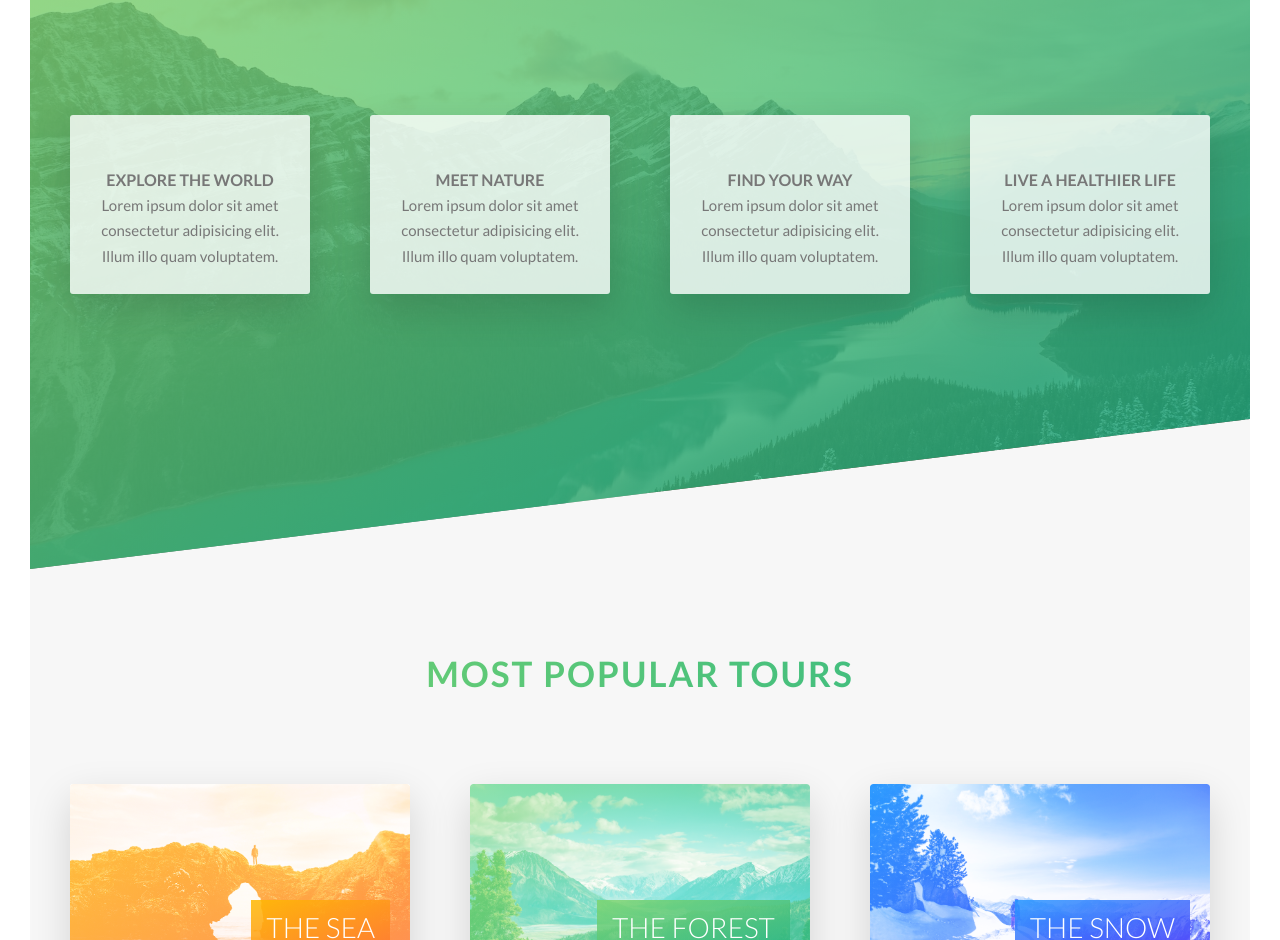
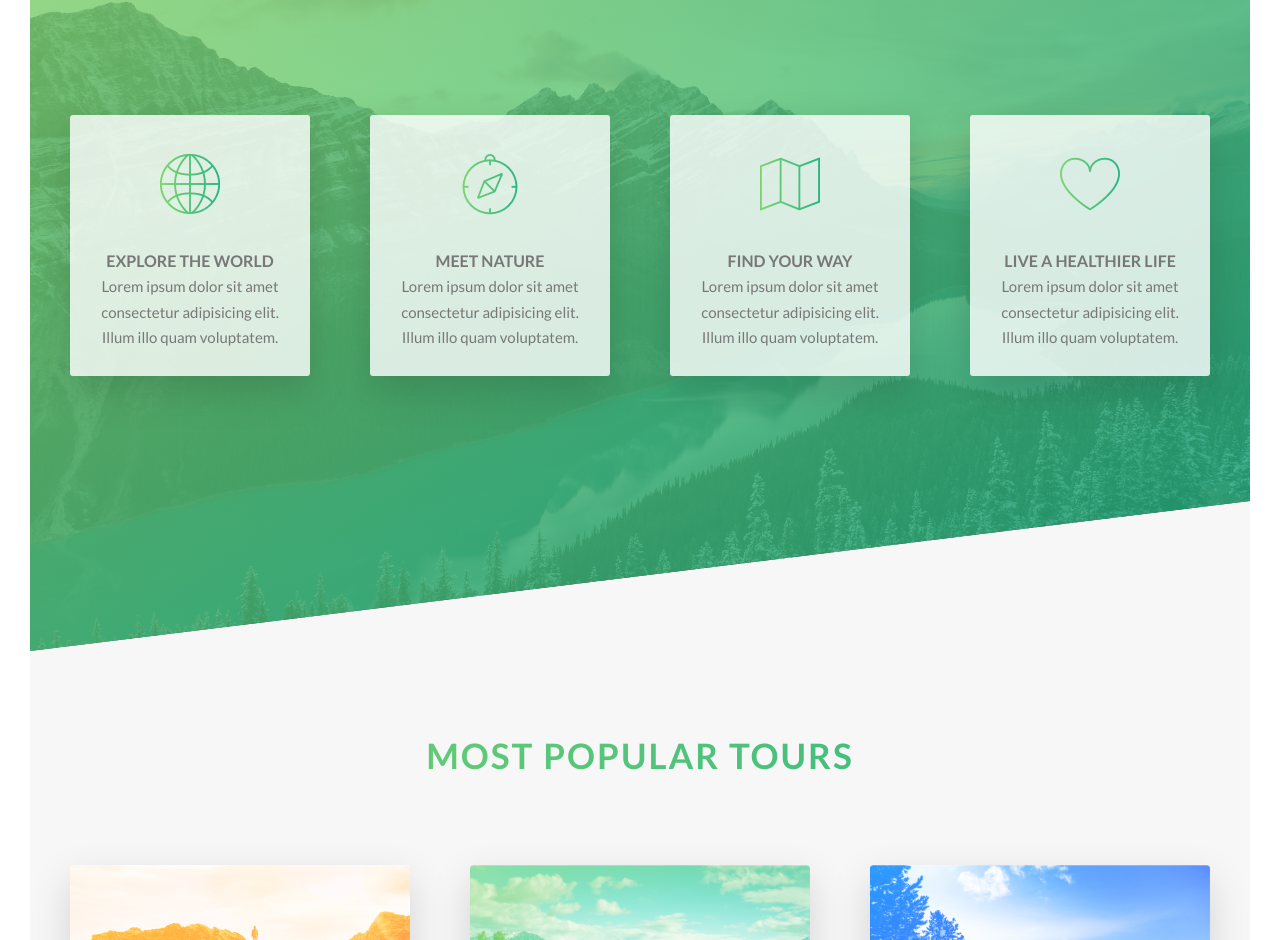
Before and after one commit to davekrisopras8/Natours, a website: page index.html in a window 1280 px wide. Shown: the part 1569-2509 px from the top of the page. Drawn offline with Linux system fonts and the light colour scheme.

Commit message:
fix: icon font not rendered

```diff
--- a/index.html
+++ b/index.html
@@ -5,7 +5,7 @@
   <meta name="viewport" content="width=device-width, initial-scale=1.0">
 
   <link rel="stylesheet" href="https://fonts.googleapis.com/css?family=Lato:100,300,400,700,900">
-  <!-- <link rel="stylesheet" href="./css/icon-font.css"> -->
+  <link rel="stylesheet" href="./css/icon-font.css">
 
   <link rel="shortcut icon" href="./image/favicon.png" type="image/png">
   <link rel="stylesheet" href="./css/style.css">
```
